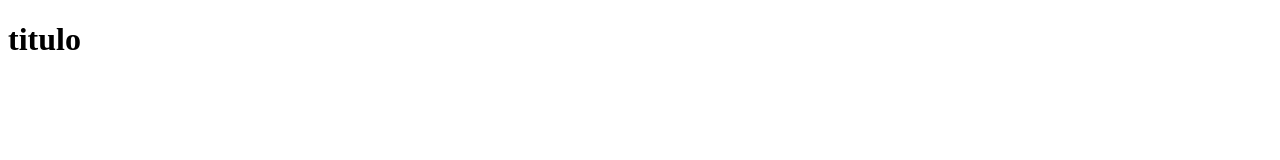
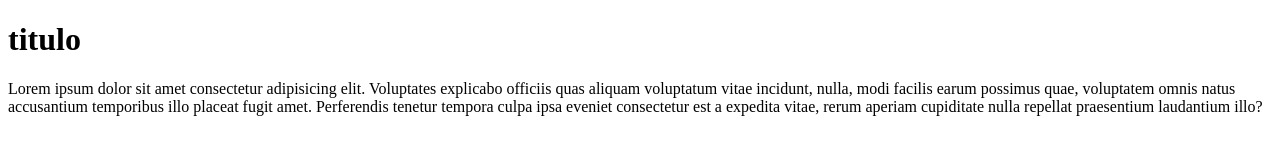
Before and after one commit to edwardOsb-18/probando-git, a plain HTML site: page index.html in a window 1280 px wide. Drawn offline with Linux system fonts and the light colour scheme.

Commit message:
si¿e puso parrafo

```diff
--- a/index.html
+++ b/index.html
@@ -7,5 +7,6 @@
 </head>
 <body>
     <h1>titulo</h1>
+    <p>Lorem ipsum dolor sit amet consectetur adipisicing elit. Voluptates explicabo officiis quas aliquam voluptatum vitae incidunt, nulla, modi facilis earum possimus quae, voluptatem omnis natus accusantium temporibus illo placeat fugit amet. Perferendis tenetur tempora culpa ipsa eveniet consectetur est a expedita vitae, rerum aperiam cupiditate nulla repellat praesentium laudantium illo?</p>
 </body>
 </html>
```
